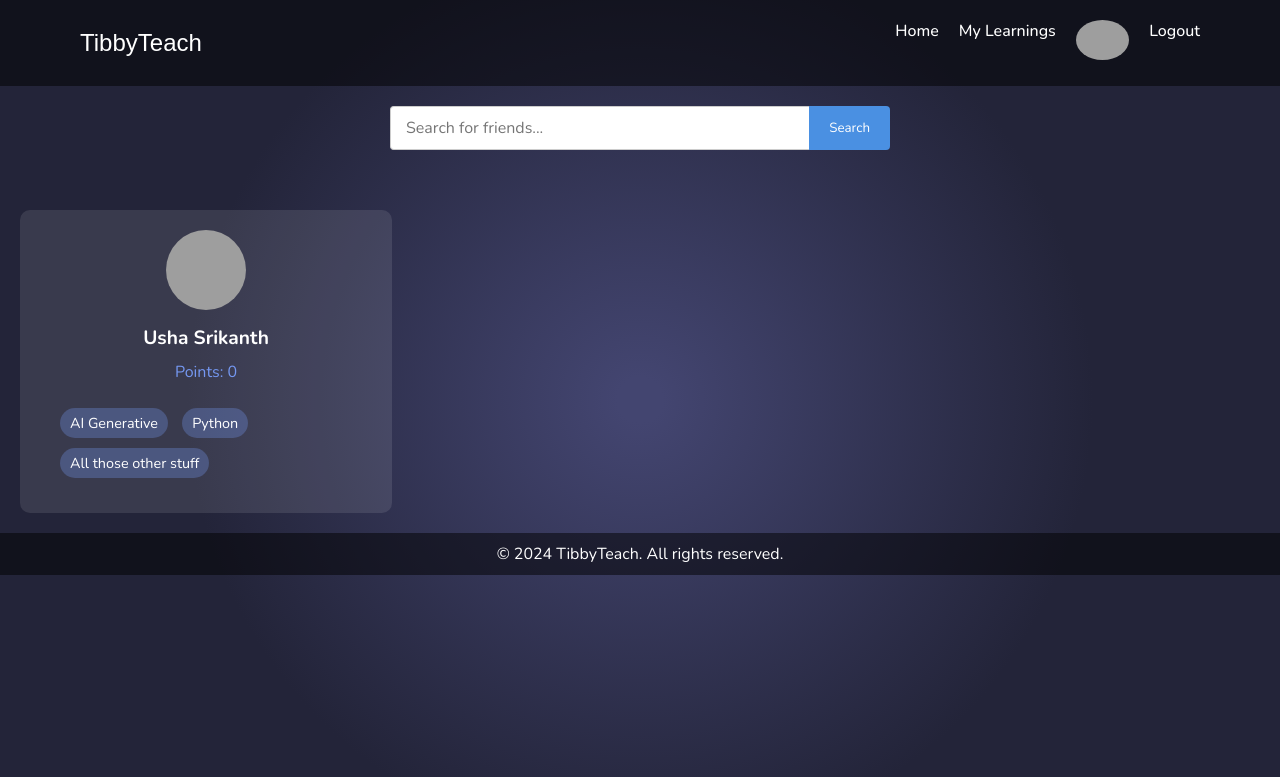
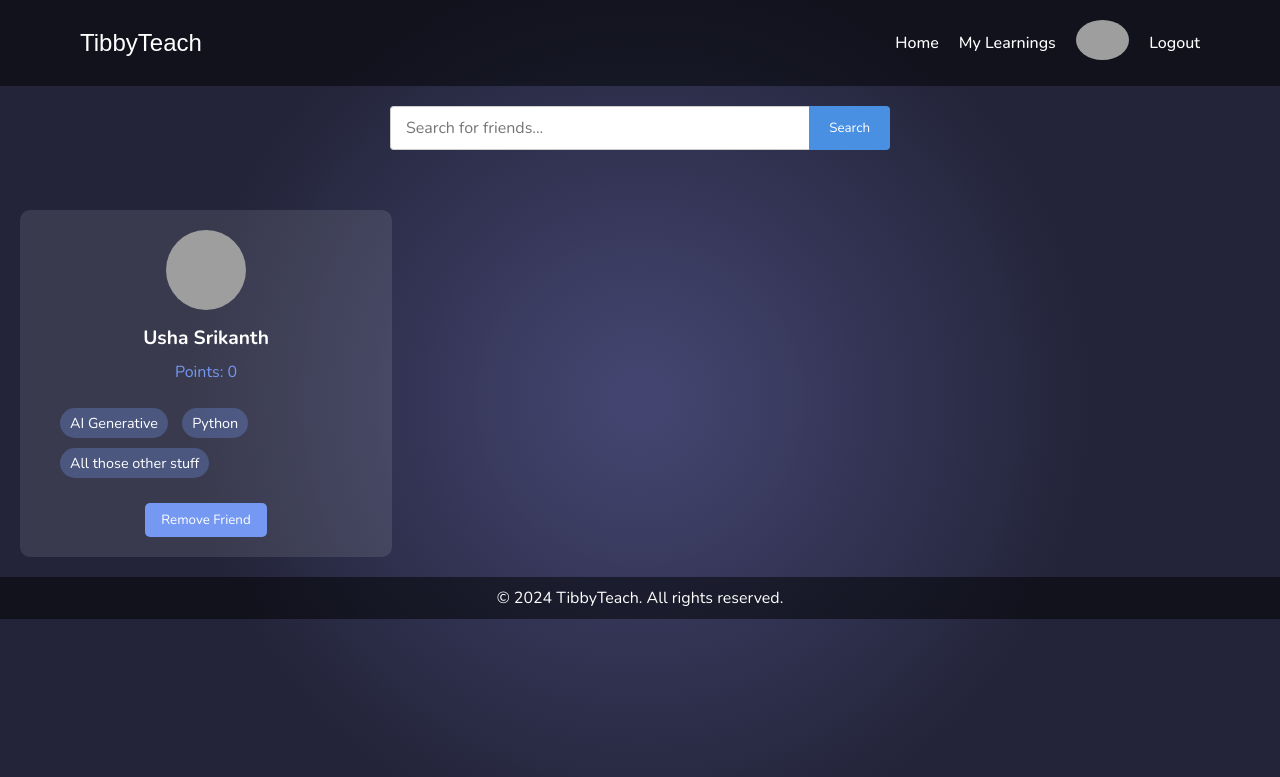
Before and after one commit to prakrititz/Tibby-Classroom, a Flask app: page /friends in a window 1280 px wide. Shown: the top 777 px of the page. Run offline with Flask 3, Linux system fonts and the light colour scheme; a user stored in the database is signed in; data comes from the database, SQL or seed files in the repository; some web fonts are replaced; grey boxes are pictures that could not be loaded.

Commit message:
remove friend

```diff
--- a/templates/friends.html
+++ b/templates/friends.html
@@ -218,7 +218,7 @@ a{
         color: white;
         text-decoration: none;
     }
-    nav.nav-bar-box{
+    .nav-bar-box{
         display: flex;
         flex-direction: row;
         justify-content: center;
@@ -226,6 +226,17 @@ a{
     }
     img{
         border-radius: 50%;
+    }
+
+    .remove-friend{
+        margin-top: 10px;
+        padding: 8px 16px;
+        background-color: rgb(117, 152, 242);
+        color: #fff;
+        border: none;
+        border-radius: 5px;
+        cursor: pointer;
+        transition: background-color 0.3s ease;
     }
     </style>
 </head>
@@ -263,6 +274,7 @@ a{
                 <span class="tag">{{ tag }}</span>
                 {% endfor %}
             </div>
+            <button class="remove-friend {{friend.id}}" onclick="removeFriend(this.classList[1])">Remove Friend</button>
         </div>
         {% endfor %}
     </div>
@@ -273,6 +285,15 @@ a{
         const currentUserId = {{ current_user.id }};
     </script>
     <script>
+
+function isAFriend(data){
+    for(var i=0;i<current_user.friends.size();i++){
+        if(current_user.friends[i].id==data.id){
+            return true;
+        }
+    }
+    return false;
+}
 function searchFriends() {
     const query = document.getElementById('friend-search').value;
     fetch(`/search_friends?query=${query}`)
@@ -314,6 +335,19 @@ function searchFriends() {
                     }
                 });
         }
+
+        function removeFriend(friendId){
+            fetch(`/remove_friend/${friendId}`,{method:'POST'})
+                .then(response=>response.json())
+                .then(data => {
+                    if (data.success) {
+                        alert('Friend removed successfully!');
+                        location.reload();
+                    } else {
+                        alert('Failed to remove friend.');
+                    }
+                });
+        }
         </script>
 </body>
 </html>
```
